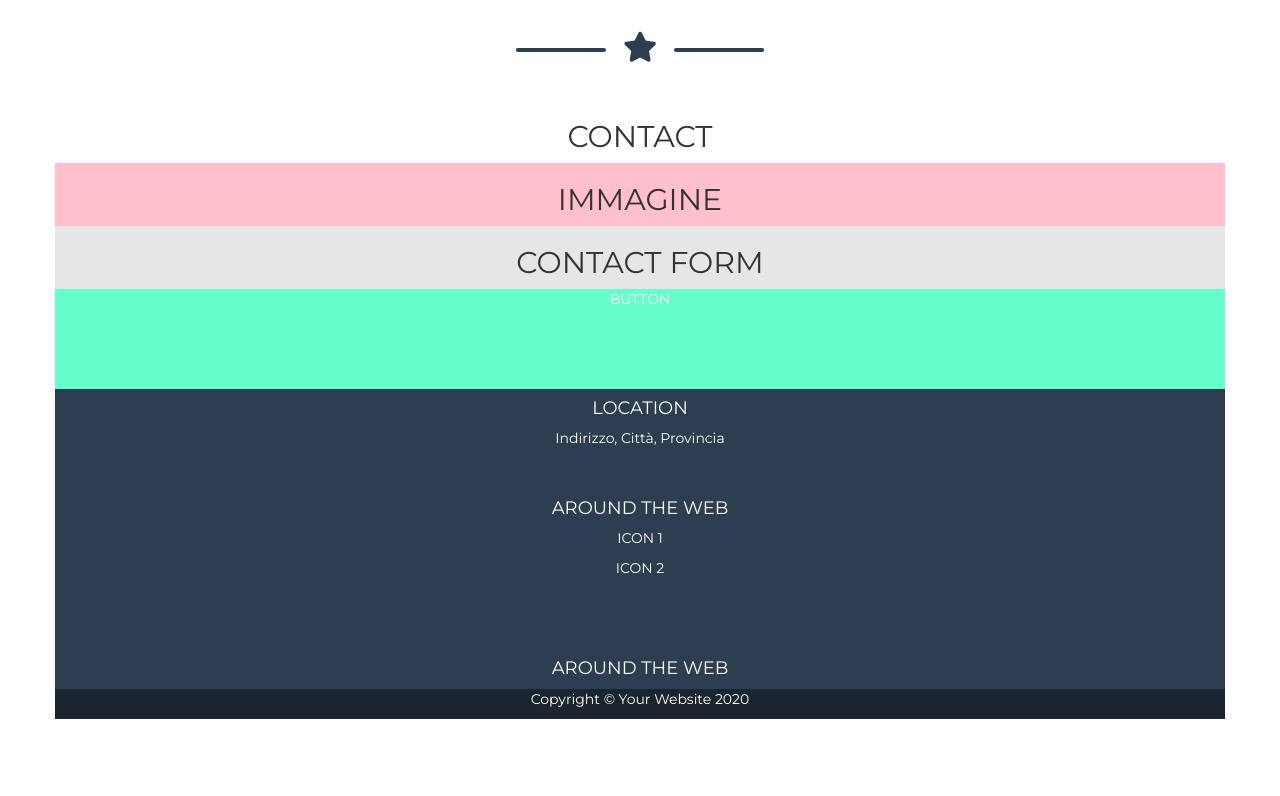
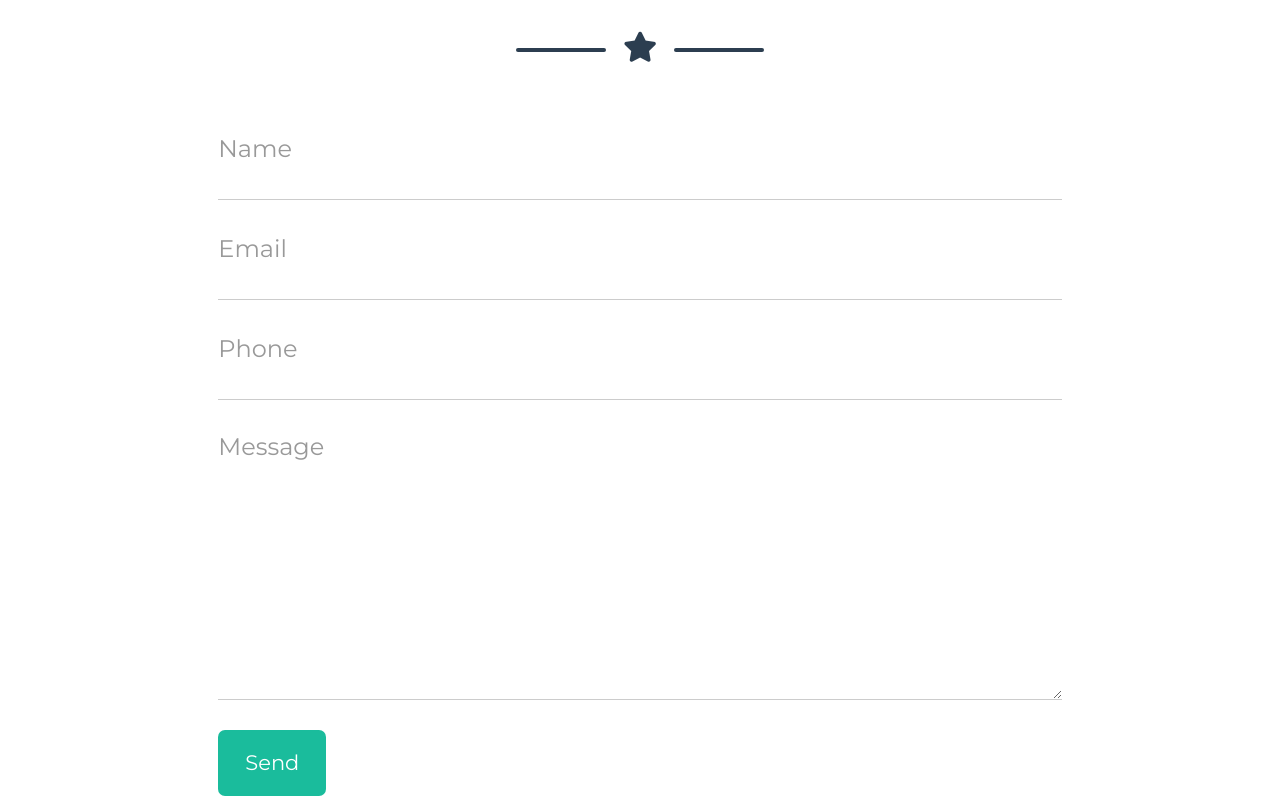
Before and after one commit to antoniaparini/html-css-bootstrap-freelancer, a plain HTML site: page index.html in a window 1280 px wide. Shown: the part 2220-3016 px from the top of the page. Before the commit the page ends 2939 px from the top, so only its background shows below. Drawn offline with nearby package versions, Linux system fonts and the light colour scheme.

Commit message:
Prj Boot - Freelance - Contact 2

```diff
--- a/css/style.css
+++ b/css/style.css
@@ -217,6 +217,34 @@ color: white;
 .button .icon-left{
   margin-right: 8px;
 }
+
+/**CONTACT FORM**/
+.contacts .form-group{
+  margin-bottom: 0px;
+
+}
+.contacts input,
+.contacts textarea {
+  border: 0;
+  border-bottom: 1px solid #ccc;
+  box-shadow: none;
+  border-radius: 0;
+  font-size: 24px;
+  color: #2c3e50;
+}
+
+.contacts input {
+  padding: 0;
+  height:100px;
+  line-height: 100px;
+}
+
+.contacts textarea {
+  margin-bottom: 30px;
+  padding: 30px 0;
+  height: 300px;
+}
+
 /***UTILITIES***/
 .navbar {
     position: relative;
--- a/index.html
+++ b/index.html
@@ -187,50 +187,36 @@
           </div>
         </div>
 
-      </section>
+        <div class="row">
+          <div class="col-xs-12 col-md-8 col-md-offset-2">
+            <form>
+              <div class="form-group">
+                <input type="text" class="form-control" id="name" placeholder="Name">
+              </div>
+              <div class="form-group">
+                <input type="email" class="form-control" id="email" placeholder="Email">
+              </div>
+              <div class="form-group">
+                <input type="phone" class="form-control" id="phone" placeholder="Phone">
+              </div>
+              <div class="form-group">
+                <textarea class="form-control" id="message" placeholder="Message"></textarea>
+              </div>
 
-
-
-
-
-
-
-
-      <!--Contact Area Main Title-->
-      <section class="container">
-        <div class="row">
-          <div class="col-xs-12 main-white">
-            <h2 class="text-center">CONTACT</h2>
-          </div>
-        </div>
-        <!--Contact Area Immagine-->
-        <div class="row">
-          <div class="col-xs-12 img-color">
-            <h2 class="text-center">IMMAGINE</h2>
-          </div>
-        </div>
-        <!--Contact Area Contact form-->
-        <div class="row">
-          <div class="col-xs-12 ctc-form">
-            <h2 class="text-center">CONTACT FORM</h2>
-          </div>
-          <!--Contact Area Button-->
-          <div class="col-xs-12 menu text-center btn-bkgr ">
-            <a class="p-white" href="#">BUTTON</a>
+              <button type="submit" class="button button-primary">Send</button>
+            </form>
           </div>
         </div>
       </section>
-    </main>
 
-    <footer class="container">
+    <!--<footer class="container">
       <div class="row">
-        <!-- Footer Details-->
         <div class="col-xs-12 background-blue">
           <h4 class="text-center h2-white">LOCATION</h4>
           <p class="p-white text-center">Indirizzo, Città, Provincia</p>
         </div>
       </div>
-       <!-- Footer Social Icons-->
+
       <div class="row">
         <div class="col-xs-12 background-blue">
           <h4 class="text-center h2-white">AROUND THE WEB</h4>
@@ -247,14 +233,13 @@
           <p class="text-center p-white">Freelance is a free to use, MIT licensed Bootstrap theme created by <a href="#">Start Bootstrap.</a></p>
         </div>
       </div>
-      <!--Footer Bottom Copyright-->
+
       <div class="row">
         <div class="col-xs-12 ft-bottom-copy">
           <p class="text-center p-white ">Copyright © Your Website 2020</p>
         </div>
       </div>
-    </footer>
-
+    </footer>-->
 
 
   </body>
```
